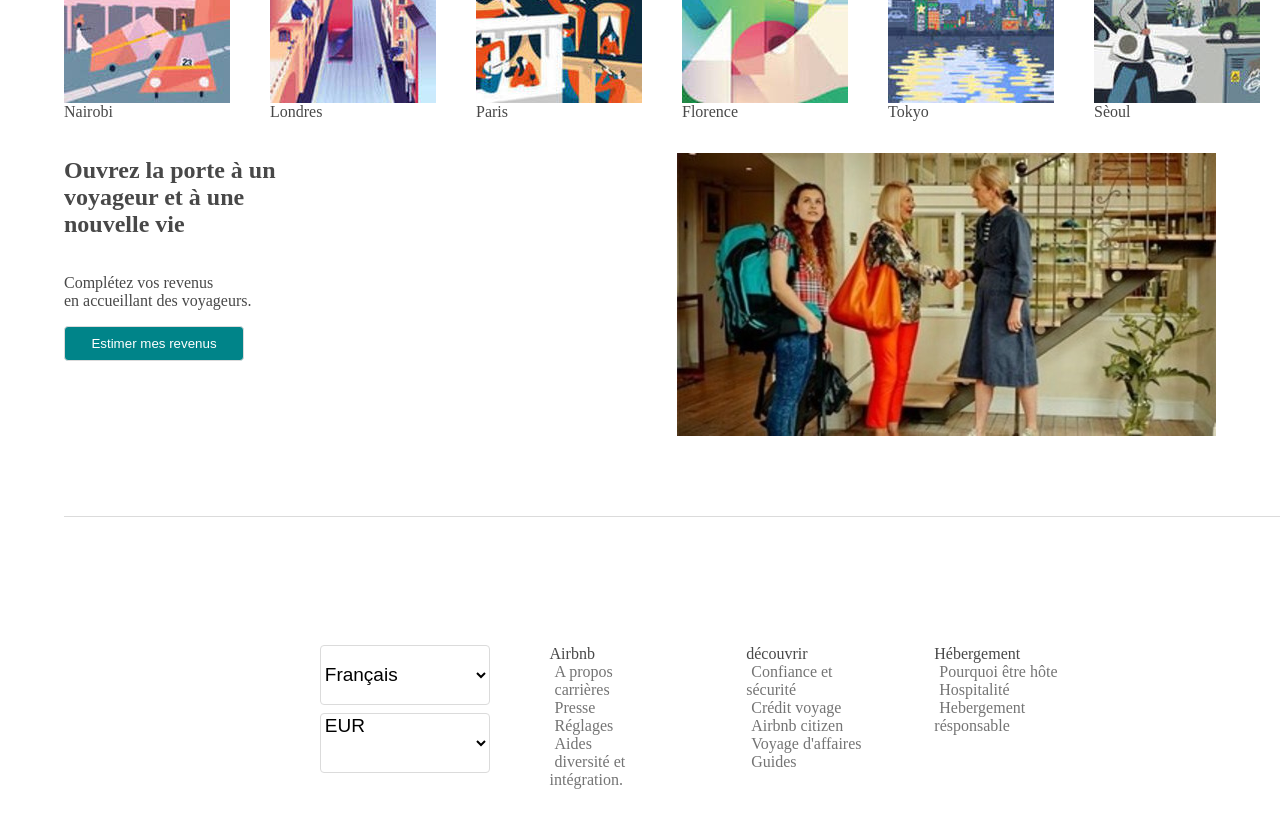
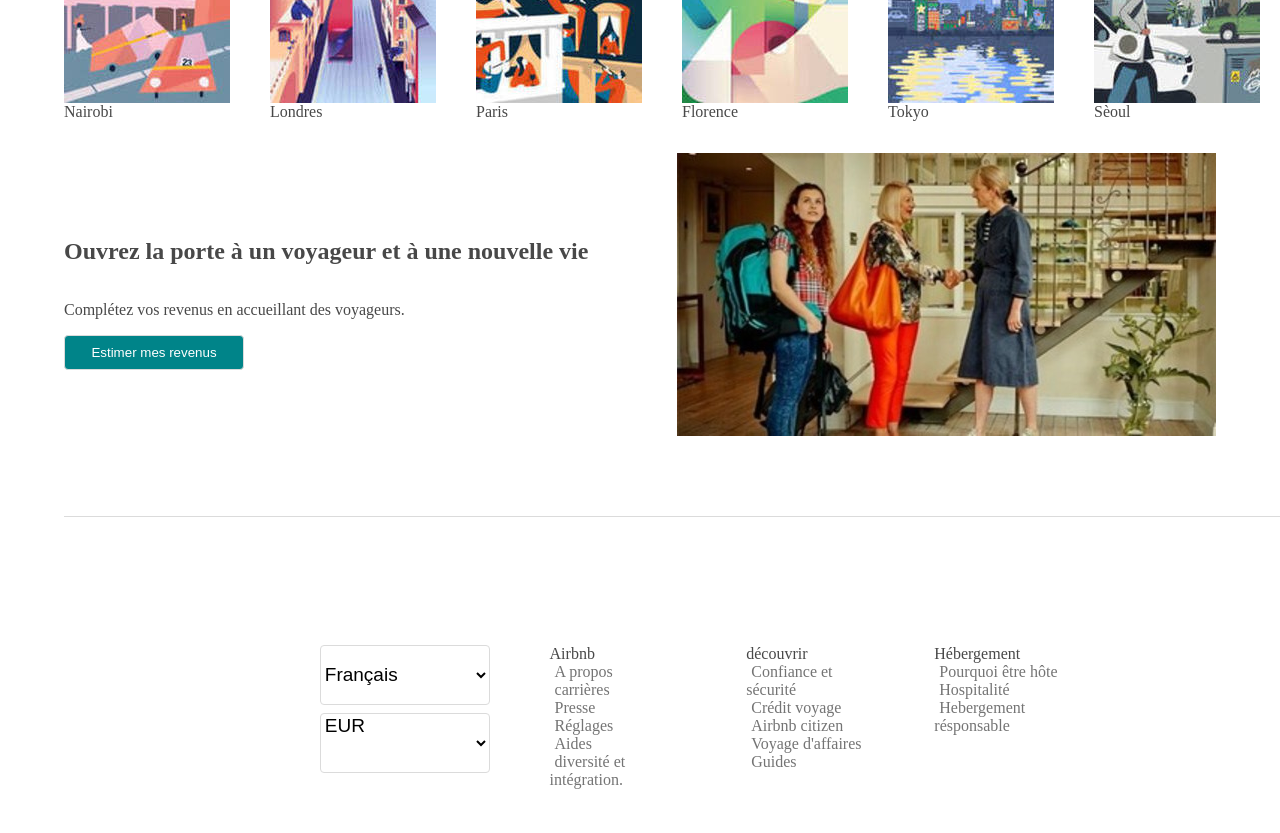
Before and after one commit to c-dehondt/airbnb, a plain HTML site: page index.html in a window 1280 px wide. Shown: the part 2060-2893 px from the top of the page. Drawn offline with Linux system fonts and the light colour scheme.

Commit message:
style.css and index.html:Last small change of the estimate

```diff
--- a/css/style.css
+++ b/css/style.css
@@ -250,6 +250,11 @@ h1{
   flex-flow: nowrap;
   display: flex;
   justify-content:space-between;
+  align-items: center;
+}
+
+.revenu{
+  width:60%;
 }
 
 footer{
--- a/index.html
+++ b/index.html
@@ -219,7 +219,7 @@
       <section class="estimer">
         <div class="revenu">
           <h2>Ouvrez la porte  à un voyageur et à une nouvelle vie</h2>
-          <p>Complétez vos revenus <br>en accueillant des voyageurs.</p>
+          <p>Complétez vos revenus en accueillant des voyageurs.</p>
           <button class="estimer-revenu" type="button" name="button">Estimer mes revenus</button>
         </div>
         <figure>
```
Also changed, not shown: css/fonts/icomoon.ttf (added), css/fonts/icomoon.woff (added), images/icon/airbnb.ico (added), images/icon/ic_search_black_24px.svg (added), 2 other files.
